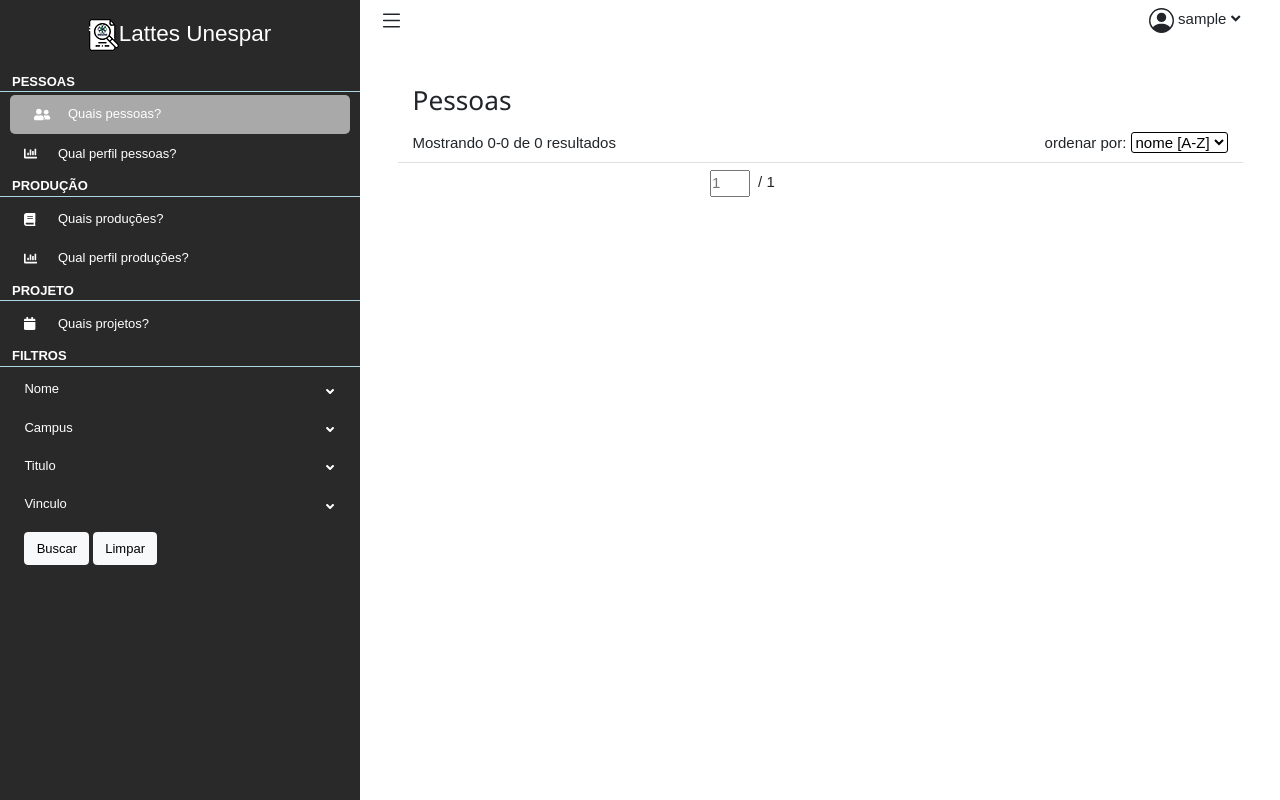
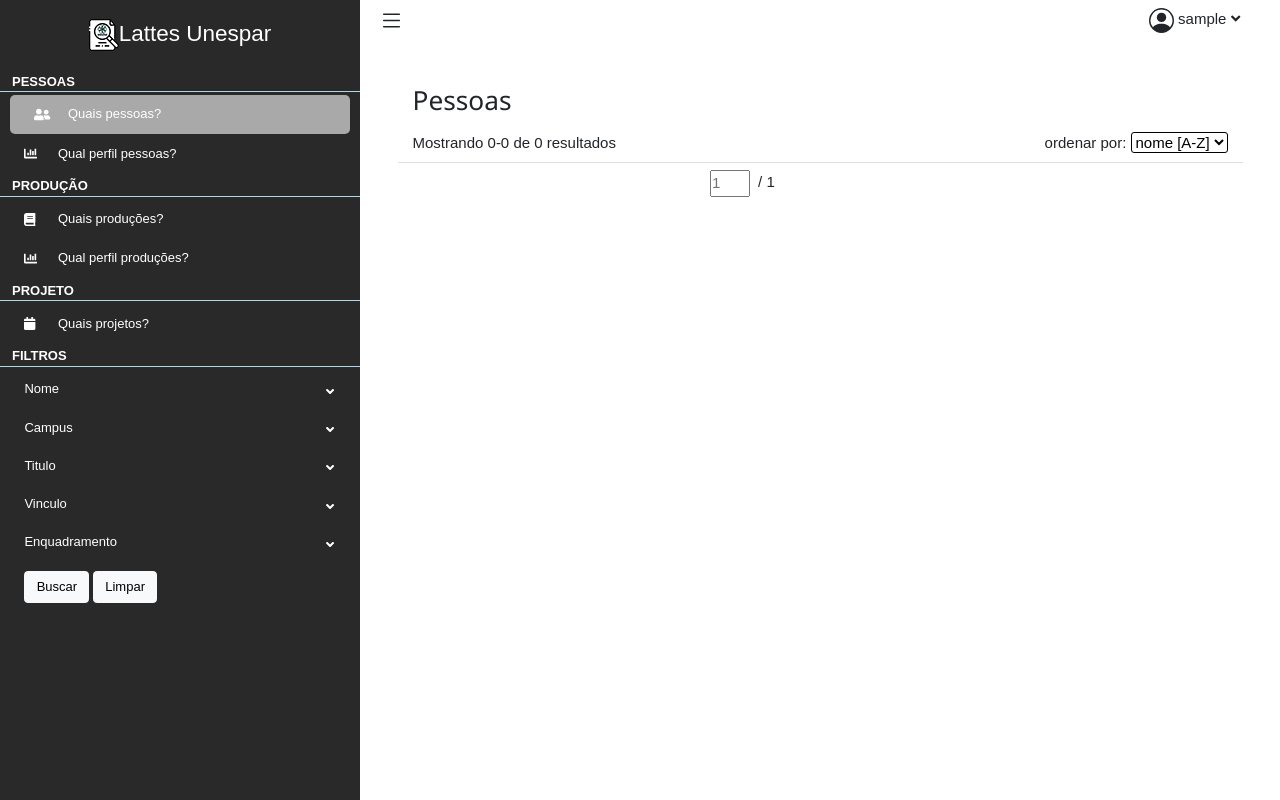
Before and after one commit to renan-almeidaa/projetoLattes, a Django app: page /lattes/pessoas in a window 1280 px wide. Run offline with Django 3.2, Linux system fonts and the light colour scheme; the visitor is signed in with stand-in values (Sample User, id 1); data that the repository does not hold is empty.

Commit message:
Att projeto

```diff
--- a/UnesparProjetoLattes/lattes/filters.py
+++ b/UnesparProjetoLattes/lattes/filters.py
@@ -21,7 +21,7 @@ class PessoasFilter(django_filters.FilterSet):
     campus = django_filters.CharFilter(field_name='campus', lookup_expr='contains', widget=TextInput(attrs={'placeholder': 'Digite campus'}))
     titulo =  django_filters.CharFilter(field_name='titulo', lookup_expr='contains', widget=TextInput(attrs={'placeholder': 'Digite titulo'}))
     tipo_vinculo = django_filters.CharFilter(field_name='tipo_vinculo', lookup_expr='contains', widget=TextInput(attrs={'placeholder': 'Digite tipo de vinculo'}))
-
+    enquadramento = django_filters.CharFilter(field_name='enquadramento', lookup_expr='contains', widget=TextInput(attrs={'placeholder': 'Digite enquadramento'}))
 
 situacao_choices = (
     ('CONCLUIDO', 'Concluido'),
--- a/UnesparProjetoLattes/lattes/templates/lattes/pessoas/pessoas.html
+++ b/UnesparProjetoLattes/lattes/templates/lattes/pessoas/pessoas.html
@@ -43,7 +43,7 @@
                     <span><b>Campus:</b> {{pessoa.campus | lower | capfirst | replace:"_| " | default:'Não informado' }} </span><br>
                     <span><b>Formado em:</b> {{pessoa.curso_formacao | capfirst | default:'Não informado' }} - {{pessoa.faculdade_formacao | capfirst | default:'Não informado' }} - {{pessoa.ano_conclusao | default:'Não informado' }}</span><br>
                     <span><b>Titulo:</b> {{pessoa.titulo | lower | capfirst | replace:"_| " | default:'Não informado'}}</span><br>
-
+                    <span><b>Enquadramento:</b> {{pessoa.enquadramento | lower | capfirst | replace:"_| " | default:'Não informado'}}</span><br>
                     <span></span>
                 </div>
             </div>
@@ -127,6 +127,14 @@
             {{pessoas_filtradas.form.tipo_vinculo}}
         </div>
     </li>
+    <li>
+        <div class="drop-bnt">
+            Enquadramento <i class="fa fa-angle-down"></i>
+        </div>
+        <div class="wrapper">
+            {{pessoas_filtradas.form.enquadramento}}
+        </div>
+    </li>
     <div class="submit">
         <input type="submit" value="Buscar" class="btn btn-light" id="btn-submit">
         <button type="button" class="btn btn-light" onclick="Limpar()" id="btn-limpar">Limpar</button>
```
